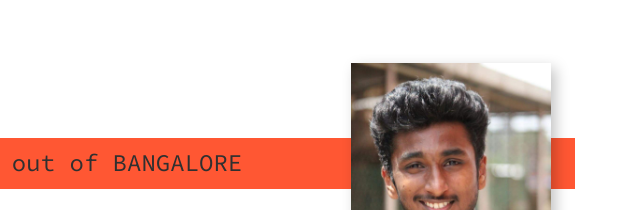
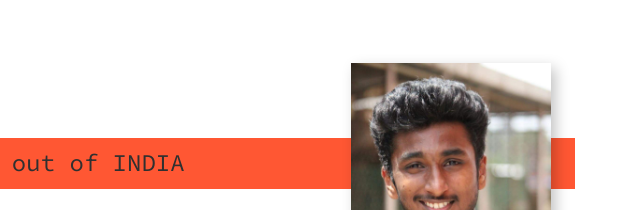
Before and after one commit to sharan9678/sharan9678.github.io, a plain HTML site: page index.html in a window 1280 px wide. Shown: the part 1440-1650 px from the top of the page, 553-1193 px from the left. Drawn offline with nearby package versions, Linux system fonts and the light colour scheme.

Commit message:
Update index.html

```diff
--- a/index.html
+++ b/index.html
@@ -70,7 +70,7 @@
     <!-- About me -->
     <section class="about-me" id="about">
         <h2 class="section__title section__title--about">Who I am</h2>
-        <p class="section__subtitle section__subtitle--about">Designer & developer based out of BANGALORE</p>
+        <p class="section__subtitle section__subtitle--about">Designer & developer based out of INDIA</p>
 
         <div class="about-me__body">
             <p>Lorem ipsum dolor sit amet, consectetur adipiscing elit, sed do eiusmod tempor incididunt ut labore et dolore magna aliqua. Ut enim ad minim veniam, quis nostrud exercitation ullamco laboris nisi ut aliquip ex ea commodo consequat.</p>
```
